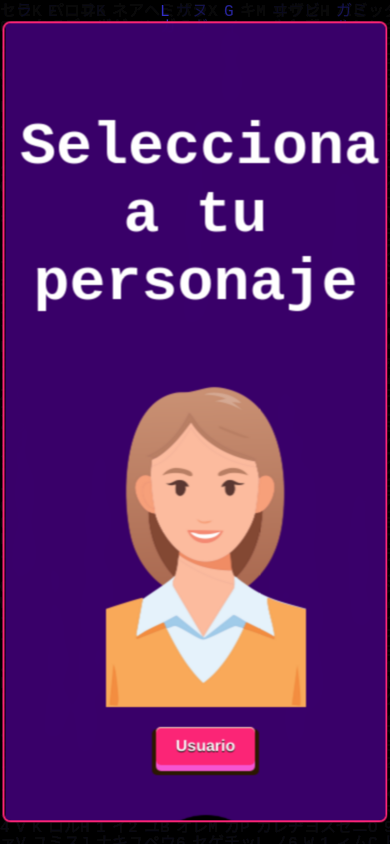
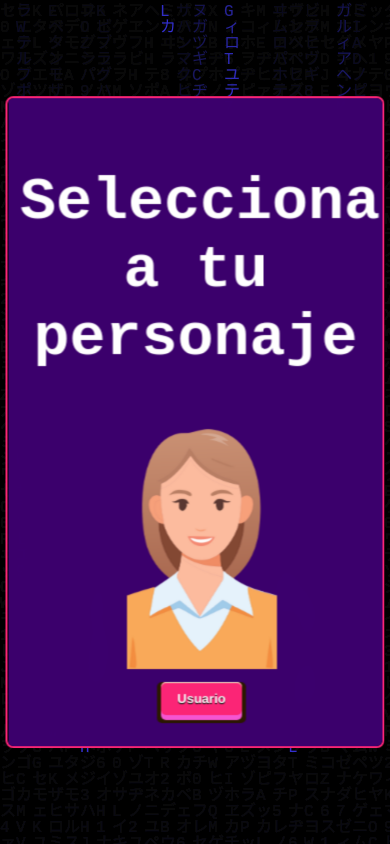
Before and after one commit to CamiLopez15/GESTION-EMPRESARIAL, a plain HTML site: page Seleccion.html in a window 390 px wide. Drawn offline with nearby package versions, Linux system fonts and the light colour scheme.

Commit message:
Cambio compacto

```diff
--- a/Seleccion.css
+++ b/Seleccion.css
@@ -114,8 +114,6 @@
   font-size: 10px;
   backdrop-filter: blur(10px);
   pointer-events: auto;
-  overflow-y: auto;
-  max-height: 90vh;
 }
 
 /*medeia para compu*/
@@ -185,11 +183,11 @@
   }
 
   .titulos {
-    padding: 50px 20px;
-    font-size: 28px;
-    width: 85%;
+    padding: 40px 25px;
+    font-size: 26px;
+    width: 80%;
     max-width: none;
-    max-height: 85vh;
+    max-height: 80vh;
     background: #3e0071ee;
     overflow-y: auto;
   }
@@ -208,8 +206,8 @@
   .content-container {
     flex-direction: column;
     align-items: center;
-    gap: 40px;
-    padding: 20px 10px;
+    gap: 30px;
+    padding: 15px 10px;
   }
 
   .column {
@@ -218,43 +216,44 @@
   }
 }
 
-/* Media Queries para celulares grandes */
+/* Media Queries para celulares grandes (iPhone 12, Galaxy S21, etc) */
 @media (max-width: 480px) {
   .button {
-    margin: 10px auto;
-    max-width: 90%;
+    margin: 8px auto;
+    max-width: 85%;
   }
 
   .button a {
-    font-size: 16px;
-    padding: 10px 20px;
-    -webkit-box-shadow: inset 0 1px 0 #ffe5c4, 0 6px 0 #f555d2;
-    -moz-box-shadow: inset 0 1px 0 #ffe5c4, 0 6px 0 #f555d2;
-    box-shadow: inset 0 1px 0 #ffe5c4, 0 6px 0 #f555d2;
+    font-size: 14px;
+    padding: 10px 18px;
+    -webkit-box-shadow: inset 0 1px 0 #ffe5c4, 0 5px 0 #f555d2;
+    -moz-box-shadow: inset 0 1px 0 #ffe5c4, 0 5px 0 #f555d2;
+    box-shadow: inset 0 1px 0 #ffe5c4, 0 5px 0 #f555d2;
   }
 
   .button a:active {
-    top: 6px;
+    top: 5px;
   }
 
   .button:after {
-    bottom: -10px;
+    bottom: -8px;
   }
 
   .titulos {
-    padding: 40px 15px;
-    font-size: 24px;
-    width: 90%;
+    padding: 25px 15px;
+    font-size: 20px;
+    width: 88%;
     max-width: none;
-    max-height: 85vh;
-    background: #3e0071ee;
+    max-height: 75vh;
+    background: #3e0071f5;
     overflow-y: auto;
+    -webkit-overflow-scrolling: touch;
   }
 
   .content-container {
     flex-direction: column;
-    gap: 30px;
-    padding: 20px 10px;
+    gap: 20px;
+    padding: 15px 8px;
   }
 
   .column {
@@ -265,74 +264,107 @@
   .image-container {
     width: 100%;
     height: auto;
-    padding: 10px;
+    padding: 5px;
   }
 
   .image-container img {
-    width: 200px;
-    height: 320px;
+    width: 160px;
+    height: 260px;
     object-fit: cover;
   }
 }
 
-/* Media Queries para celulares pequeños */
-@media (max-width: 360px) {
+/* Media Queries para celulares estándar (iPhone SE, Galaxy A, etc) */
+@media (max-width: 390px) {
   .button a {
-    font-size: 14px;
-    padding: 8px 15px;
+    font-size: 13px;
+    padding: 9px 16px;
   }
 
   .titulos {
-    padding: 35px 12px;
-    font-size: 20px;
-    width: 92%;
-    max-width: none;
-    max-height: 85vh;
-    background: #3e0071ee;
-    overflow-y: auto;
+    padding: 20px 12px;
+    font-size: 18px;
+    width: 90%;
+    max-height: 72vh;
+    background: #3e0071f5;
   }
 
   .image-container img {
-    width: 180px;
-    height: 280px;
+    width: 150px;
+    height: 240px;
   }
 
   .content-container {
-    gap: 25px;
-    padding: 15px 8px;
+    gap: 18px;
+    padding: 12px 6px;
+  }
+}
+
+/* Media Queries para celulares pequeños (iPhone 5/SE, pequeños Android) */
+@media (max-width: 360px) {
+  .button {
+    margin: 6px auto;
+  }
+
+  .button a {
+    font-size: 12px;
+    padding: 8px 14px;
+  }
+
+  .titulos {
+    padding: 18px 10px;
+    font-size: 16px;
+    width: 92%;
+    max-height: 70vh;
+    background: #3e0071f5;
+    overflow-y: auto;
+    -webkit-overflow-scrolling: touch;
+  }
+
+  .image-container img {
+    width: 140px;
+    height: 220px;
+  }
+
+  .content-container {
+    gap: 15px;
+    padding: 10px 5px;
   }
 }
 
 /* Media Queries para celulares muy pequeños */
 @media (max-width: 320px) {
+  .button {
+    margin: 5px auto;
+  }
+
   .button a {
-    font-size: 14px;
-    padding: 8px 15px;
+    font-size: 11px;
+    padding: 7px 12px;
   }
 
   .titulos {
-    padding: 30px 10px;
-    font-size: 18px;
+    padding: 15px 8px;
+    font-size: 14px;
     width: 94%;
-    max-width: none;
-    max-height: 85vh;
+    max-height: 68vh;
     border: 1.5px solid #fb2576;
-    background: #3e0071ee;
+    background: #3e0071f5;
     overflow-y: auto;
     -webkit-overflow-scrolling: touch;
   }
 
   .image-container img {
-    width: 160px;
-    height: 260px;
+    width: 130px;
+    height: 200px;
   }
 
   .content-container {
-    gap: 20px;
-    padding: 10px 5px;
+    gap: 12px;
+    padding: 8px 4px;
   }
 
   .column {
-    gap: 10px;
+    gap: 8px;
   }
 }
```
